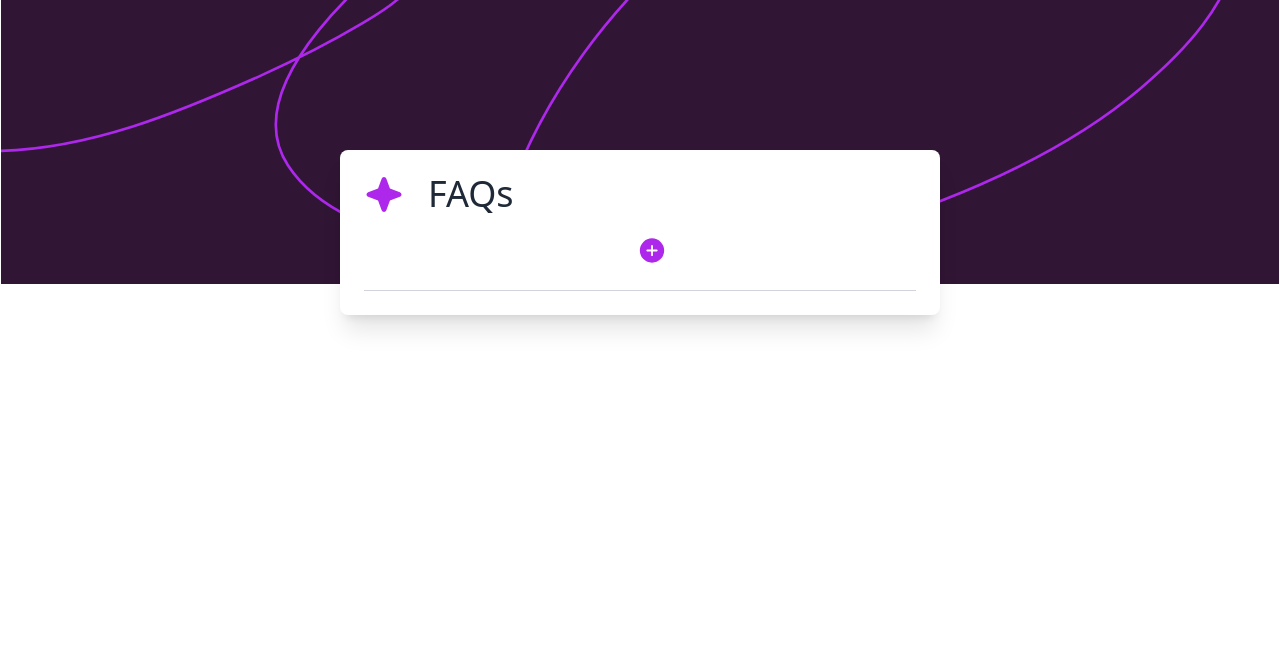
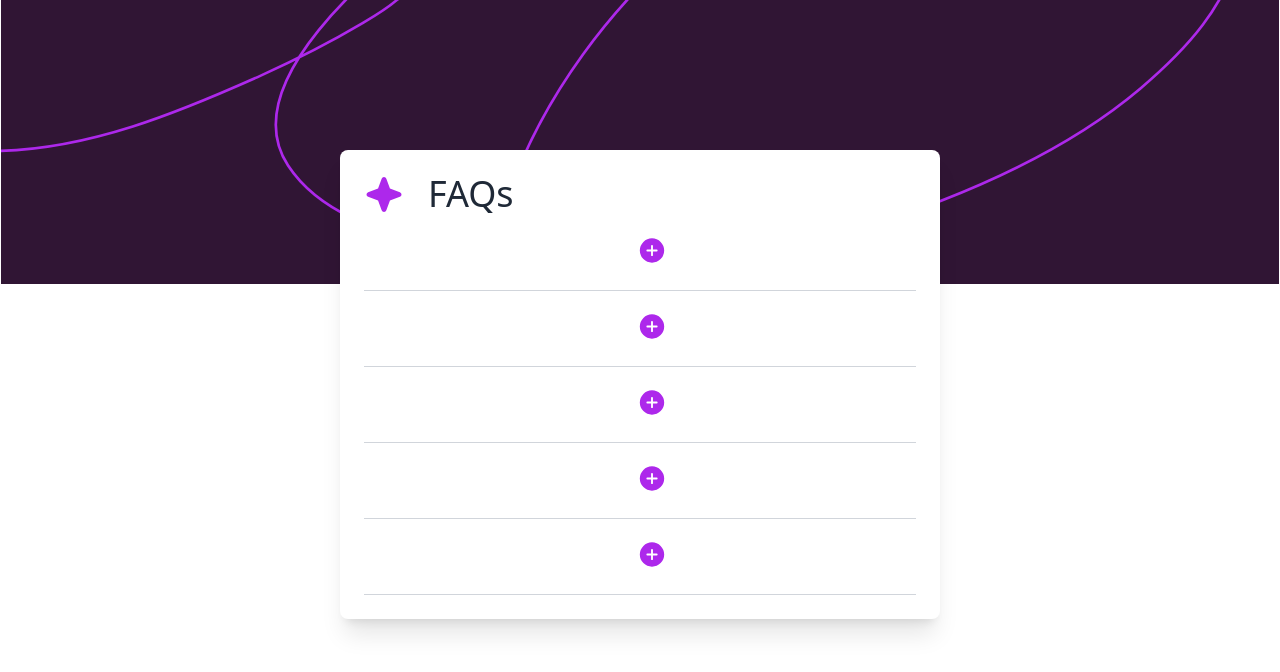
Before and after one commit to Hcmwebs/faq-accordion, a React (Vite) app: page / in a window 1280 px wide. Shown: the top 672 px of the page. Built offline with nearby package versions, Linux system fonts and the light colour scheme.

Commit message:
rendered the data

```diff
--- a/src/components/Card.jsx
+++ b/src/components/Card.jsx
@@ -1,9 +1,13 @@
+import { items } from '../data/Data';
 import { Item, Title } from './index';
 
 const Card = () => {
 	return (
 		<div className='grid grid-col-1 place-item-center gap-y-5 p-6 bg-white w-full max-w-[327px] lg:max-w-[600px] rounded-lg shadow-xl hover:shadow-2xl absolute top-[90px] lg:top-[150px] left-[50%] -translate-x-1/2'>
 			<Title text='FAQs' />
+			{items.map((item) => {
+				return <Item key={item.id} {...item} />;
+			})}
 			<Item />
 		</div>
 	);
```
